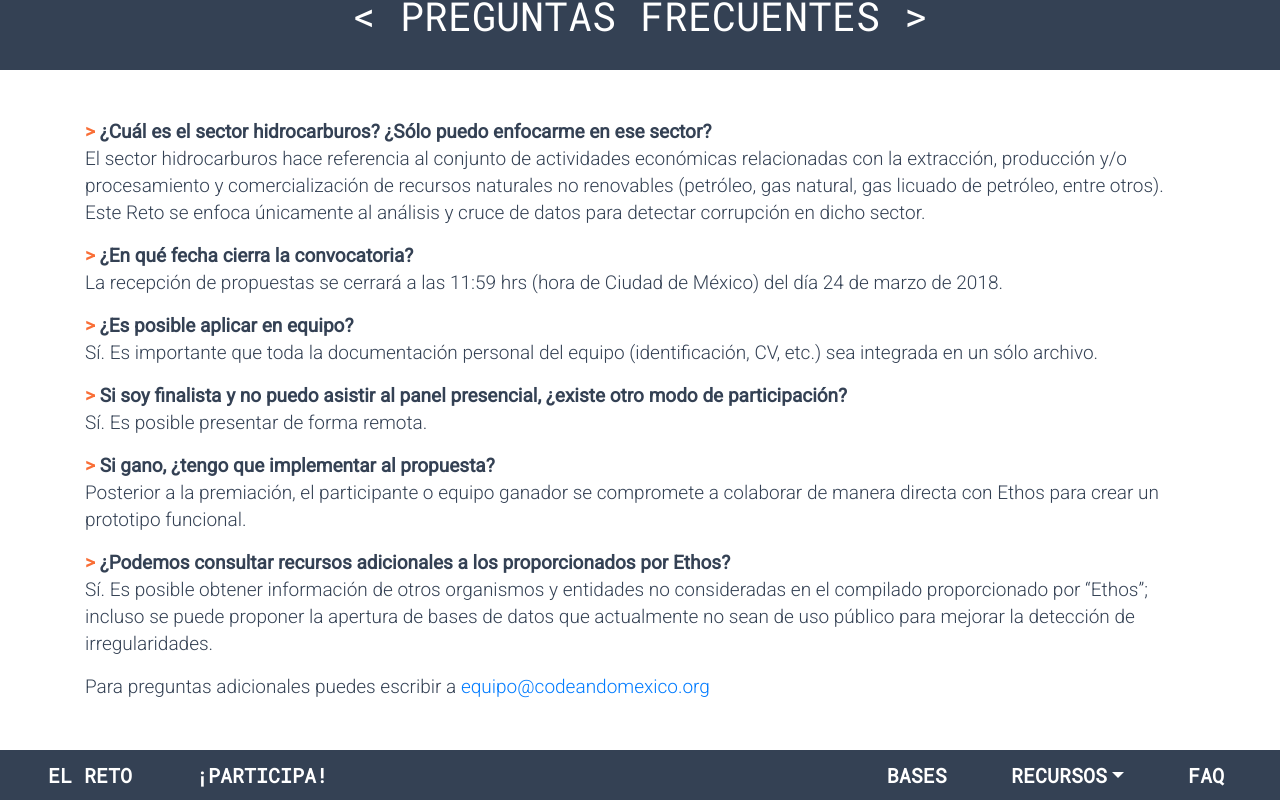
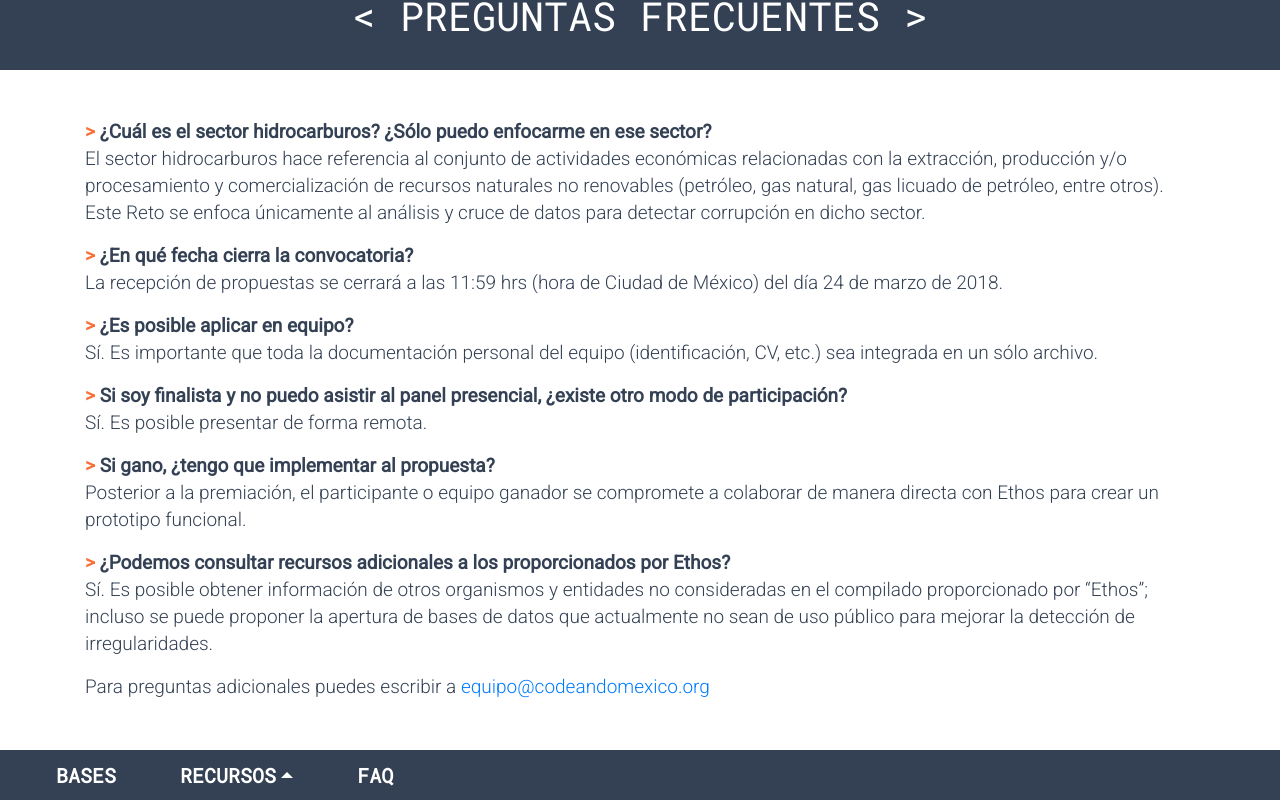
Before and after one commit to jorandradefig/retoethos.org, a React (Create React App) app in the folder app/: page / in a window 1280 px wide. Shown: the part 2510-3310 px from the top of the page. Built offline with nearby package versions, Linux system fonts and the light colour scheme.

Commit message:
Update footer menu

```diff
--- a/app/src/Home/Footer.js
+++ b/app/src/Home/Footer.js
@@ -35,19 +35,13 @@ class Footer extends Component {
     return (
       <div className="Footer">
         <Navbar className="navbar px-3 px-lg-5" light expand="md">
-          <NavbarBrand className="text" href="#reto">EL RETO</NavbarBrand>
-          <NavbarBrand className="ml-0 ml-lg-5 text" href="#participa">
-            <Link to="participa" spy={true} smooth={true} duration={500}>
-              ¡PARTICIPA!
-            </Link>
-          </NavbarBrand>
           <NavbarToggler onClick={this.toggle} />
           <Collapse isOpen={this.state.isOpen} navbar>
-            <Nav className="ml-auto" navbar>
+            <Nav className="" navbar>
             <NavItem>
               <NavLink className="mr-0 mr-lg-5" href="https://docs.google.com/document/d/1by8jK4GXsJL0lCcvc28BelhS0BtH6I0ImselfZ7A-PI/edit" target="_blank">BASES</NavLink>
             </NavItem>
-            <UncontrolledDropdown nav inNavbar>
+            <UncontrolledDropdown nav inNavbar direction="up">
                 <DropdownToggle className="mr-0 mr-lg-5" nav caret>
                   RECURSOS
                 </DropdownToggle>
```
